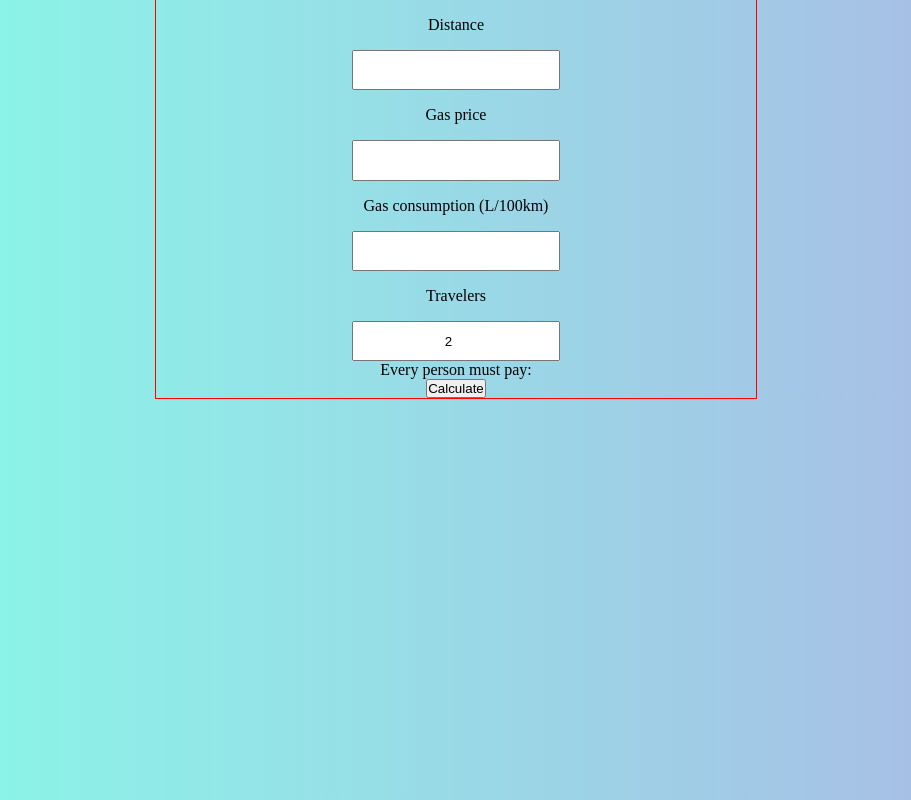
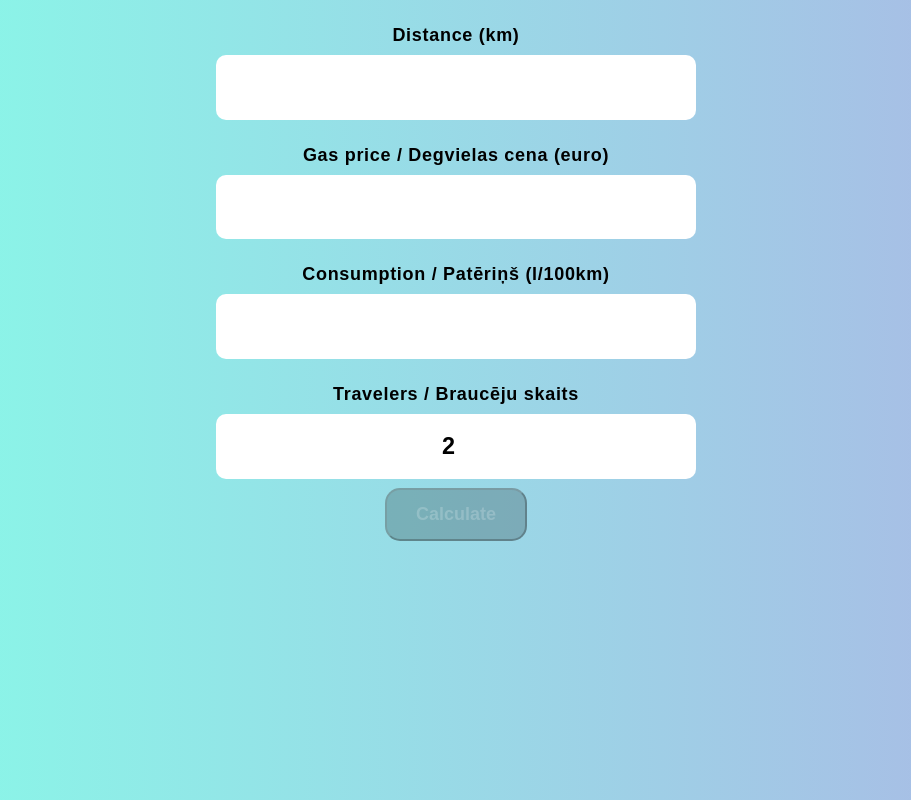
Before and after one commit to Valciic/splitThatGas, a plain HTML site: page index.html in a window 1280 px wide. Shown: the whole page, without its empty margins (184-1095 px from the left). Drawn offline with Linux system fonts and the light colour scheme.

Commit message:
Demo design and functionality

```diff
--- a/index.html
+++ b/index.html
@@ -4,22 +4,24 @@
     <meta charset="UTF-8">
     <meta http-equiv="X-UA-Compatible" content="IE=edge">
     <meta name="viewport" content="width=device-width, initial-scale=1.0">
+    <link rel="preconnect" href="https://fonts.googleapis.com">
+<link rel="preconnect" href="https://fonts.gstatic.com" crossorigin>
+<link href="https://fonts.googleapis.com/css2?family=Poppins:wght@400;500;600;700&display=swap" rel="stylesheet">
     <link rel="stylesheet" href="styles.css">
     <title>Benzīna izmaksu kalkulators</title>
 </head>
 <body>
     <form id="form">
-        <label for="distance">Distance</label>
-        <input type="number" name="distance" id="distance">
-        <label for="price">Gas price</label>
-        <input type="number" name="price" id="price">
-        <label for="consumption">Gas consumption (L/100km)</label>
-        <input type="number" name="consumption" id="consumption">
-        <label for="travelers">Travelers</label>
-        <input type="number" name="travelers" id="travelers" value="2">
-        <p>Every person must pay: </p>
+        <label for="distance">Distance (km)</label>
+        <input type="number" name="distance" id="distance" min="0">
+        <label for="price">Gas price / Degvielas cena (euro)</label>
+        <input type="number" name="price" id="price" min="0">
+        <label for="consumption">Consumption / Patēriņš (l/100km)</label>
+        <input type="number" name="consumption" id="consumption" min="0">
+        <label for="travelers">Travelers / Braucēju skaits</label>
+        <input type="number" name="travelers" id="travelers" value="2" min="0">
+        <button id="btn" type="submit" disabled>Calculate</button>
         <output for="distance consumption price travelers" name="cost-per-person" id="total"></output>
-        <button id="btn" type="submit">Calculate</button>
     </form>
     <script src="scripts.js" async></script>
 </body>
--- a/scripts.js
+++ b/scripts.js
@@ -1,3 +1,4 @@
+const form = document.getElementById("form");
 const distance = document.getElementById("distance");
 const price = document.getElementById("price");
 const consumption = document.getElementById("consumption");
@@ -6,6 +7,7 @@ const submitBtn = document.getElementById("btn");
 const output = document.getElementById("total");
 
 submitBtn.addEventListener('click', calculateCosts);
+form.addEventListener('change', toggleBtn);
 
 function calculateCosts(e) {
     e.preventDefault();
@@ -13,8 +15,13 @@ function calculateCosts(e) {
     const gasPrice = parseInt(price.value);
     const litersPerHundredKm = parseInt(consumption.value) /100;
     const travelerCount = parseInt(travelers.value);
-    const moneySpent = (km * litersPerHundredKm) * gasPrice / travelerCount;
+    const moneySpent = (km * litersPerHundredKm * gasPrice) / travelerCount;
 
     console.log(moneySpent);
-    output.textContent = moneySpent;
+    output.textContent = `Every person must pay ${moneySpent.toFixed(2)} euro`;
 }
+function toggleBtn() {
+    const areInputFieldsFilled = distance.value !== "" && price.value !== "" && consumption.value !== "" && travelers.value !== "";
+    if (!areInputFieldsFilled) submitBtn.disabled = true
+    else submitBtn.disabled = false;
+}
--- a/styles.css
+++ b/styles.css
@@ -2,15 +2,17 @@
     margin: 0;
     padding: 0;
     box-sizing: border-box;
+    font-size: 18px;
+    font-family: 'Popins', Arial, Helvetica, sans-serif;
 }
 
 body {
     background: #acb6e5;  /* fallback for old browsers */
     background: -webkit-linear-gradient(to right, #86fde8, #acb6e5);  /* Chrome 10-25, Safari 5.1-6 */
     background: linear-gradient(to right, #86fde8, #acb6e5); /* W3C, IE 10+/ Edge, Firefox 16+, Chrome 26+, Opera 12+, Safari 7+ */
+
 }
 #form {
-    outline: 1px solid red;
     margin: 0 auto;
     display: flex;
     flex-direction: column;
@@ -18,12 +20,43 @@ body {
     align-items: center;
 }
 label {
-    margin: 1em;
+    margin: 1.4em 0 0.5em;
+    font-weight: 600;
+    letter-spacing: 0.7px;
 }
 input {
     text-align: center;
     padding: 0.8em 1em;
+    font-size: 1.3rem;
+    font-weight: 700;
+    width: 80%;
+    background-color: #fff;
+    border: none;
+    border-radius: 10px;
 }
+input:focus {
+    outline:rgba(253, 109, 42, 1) 3px solid;
+}
+
 #btn {
+    background: #0F2027;  /* fallback for old browsers */
+    background: -webkit-linear-gradient(to right, #2C5364, #203A43, #0F2027);  /* Chrome 10-25, Safari 5.1-6 */
+    background: linear-gradient(to right, #2C5364, #203A43, #0F2027); /* W3C, IE 10+/ Edge, Firefox 16+, Chrome 26+, Opera 12+, Safari 7+ */
+    color: #fff;
+    font-weight: 700;
+    padding: 0.8em 1.6em;
+    margin: 0.5em 0;
+    border-radius: 15px;
+    transition: box-shadow 0.1s ease-in, color 0.1s ease-in;
 
 }
+#btn:hover, #btn:focus {
+    cursor: pointer;
+    box-shadow: 0px 2px 3px 4px #fff;
+}
+#btn:disabled {
+    background: rgba(0,0,0, 0.2);
+    color: rgba(255, 255, 255, 0.2);
+    cursor: none;
+    box-shadow: none;
+}
```
